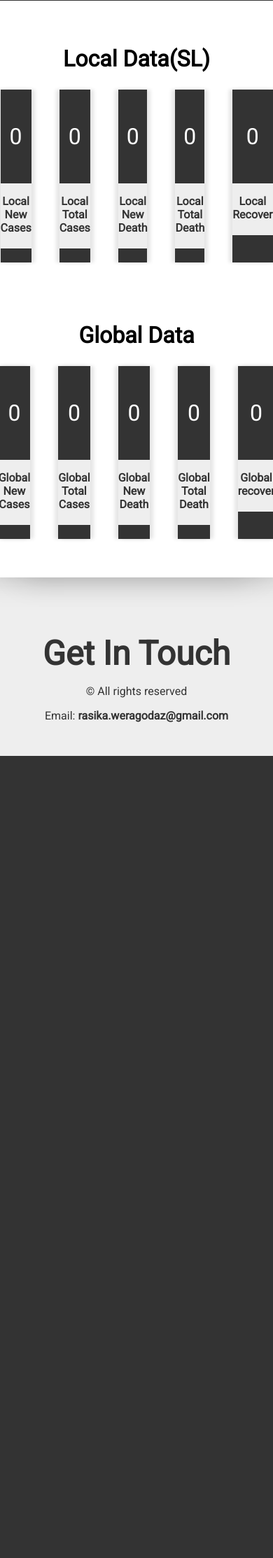
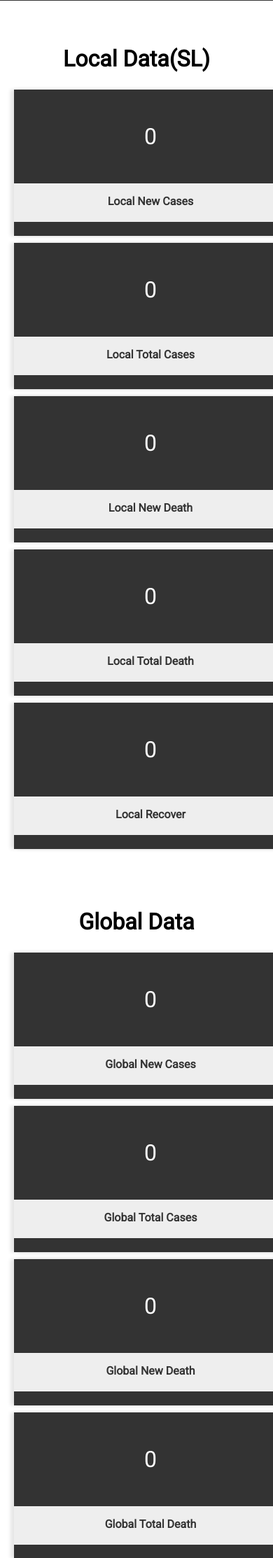
Before and after one commit to Rasika666/COVID19, a PHP site: page /index.html in a window 390 px wide. Shown: the part 427-2653 px from the top of the page at 70% size. Before the commit the page ends 1507 px from the top, so only its background shows below. Run offline with PHP 8.4, Linux system fonts and the light colour scheme.

Commit message:
add responsive

```diff
--- a/css/style.css
+++ b/css/style.css
@@ -99,3 +99,26 @@ footer {
     font-size: 3rem;
     margin-bottom: 0;
   }
+
+  @media only screen and (max-width: 767px){
+    .box{
+        display: flex;
+        flex-direction: column;
+        justify-content: center;
+    }
+
+    .data-box{
+        width: 100%;
+        margin: 5px 20px;
+        background-color: #333;
+        color: #fff;
+        box-shadow: 5px 0px 5px rgba(0,0, 0, 0.1), -5px 0px 5px rgba(0, 0, 0, 0.1);
+    }
+
+    main{
+        max-width: 767px;
+        margin: auto;
+        background: #fff;
+        box-shadow: 30px 0px 40px rgba(0,0, 0, 0.2), -30px 0px 40px rgba(0, 0, 0, 0.2);
+    }
+  }
```
